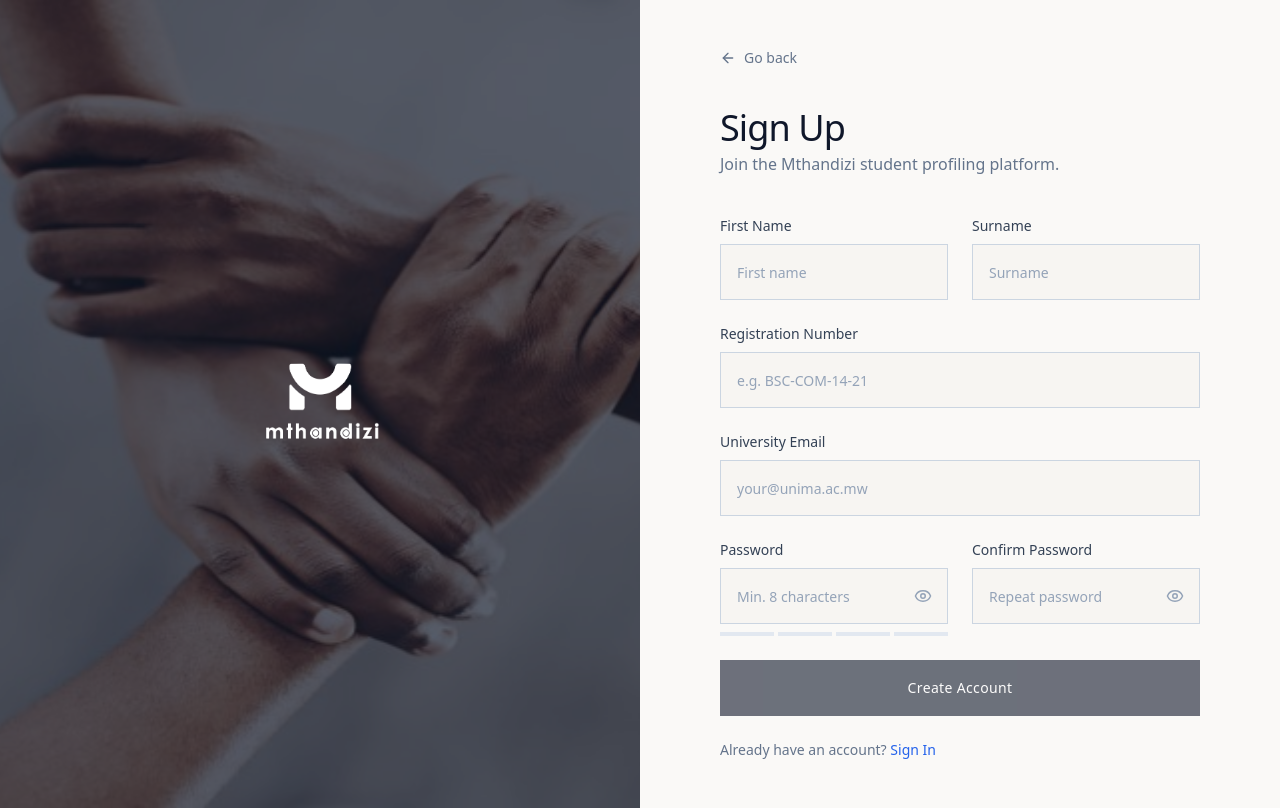
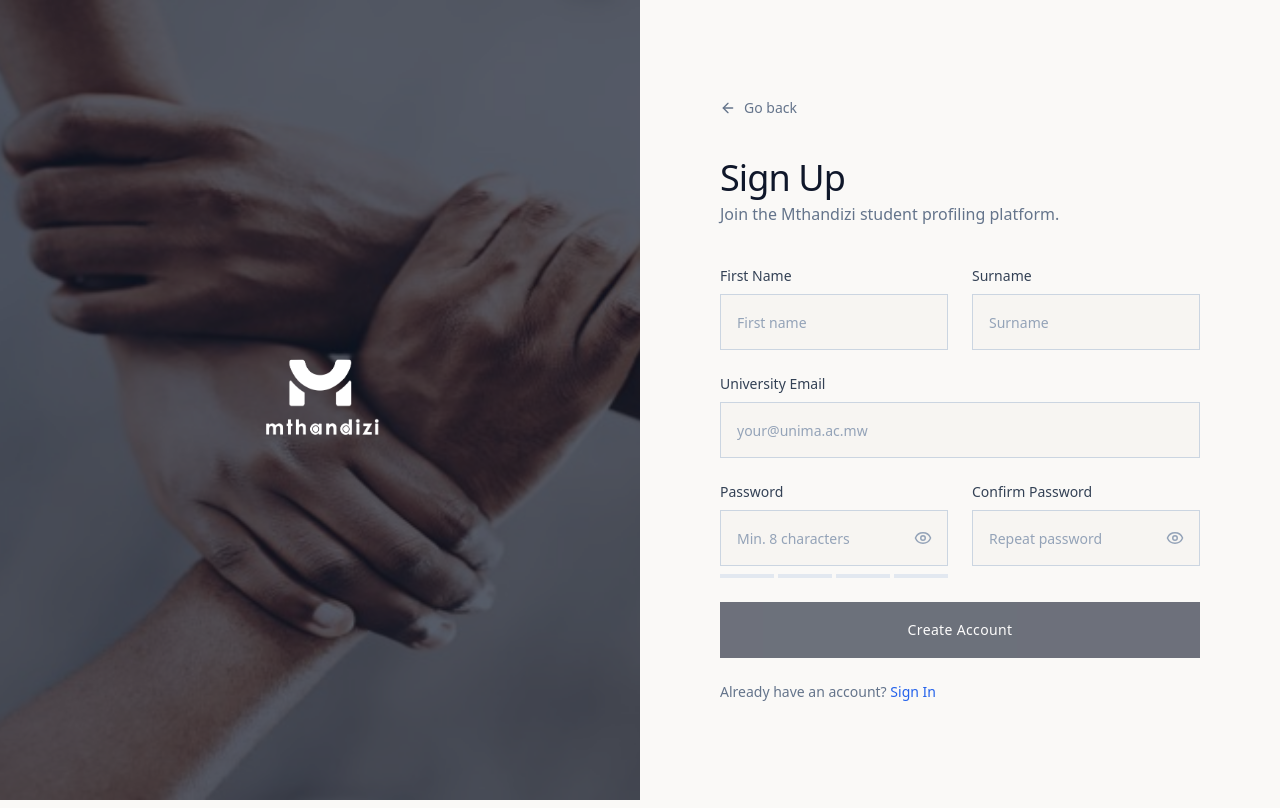
Before and after one commit to blessingsmtonga362-cpu/nthandizi_froent_end, a Next.js app: page /register in a window 1280 px wide. Built offline with nearby package versions, Linux system fonts and the light colour scheme; no server answers; a web font is replaced by a local one.

Commit message:
removed the registration number on the sign up page

```diff
--- a/src/app/(auth)/register/page.tsx
+++ b/src/app/(auth)/register/page.tsx
@@ -18,7 +18,6 @@ export default function RegisterPage() {
   const [formData, setFormData] = useState({
     firstName: "",
     surname: "",
-    registrationNumber: "",
     email: "",
     password: "",
     confirmPassword: "",
@@ -56,7 +55,6 @@ export default function RegisterPage() {
   const isFormValid = () =>
     formData.firstName.trim() &&
     formData.surname.trim() &&
-    formData.registrationNumber.trim() &&
     formData.email.endsWith("@unima.ac.mw") &&
     formData.password.length >= 8 &&
     isPasswordStrong &&
@@ -76,12 +74,11 @@ export default function RegisterPage() {
       await registerUser({
         firstName: formData.firstName.trim(),
         lastName: formData.surname.trim(),
-        registrationNumber: formData.registrationNumber.trim(),
         email: formData.email.trim().toLowerCase(),
         password: formData.password,
         university: "unima",
       });
-      // ✅ FIX: Redirect to verify (not verify-otp) with email parameter
+
       router.push(`/verify?email=${encodeURIComponent(formData.email)}`);
     } catch (err: unknown) {
       setError(err instanceof Error ? err.message : "Registration failed. Please try again.");
@@ -118,7 +115,7 @@ export default function RegisterPage() {
         </div>
       </div>
 
-      {/* ── Right panel — form ── */}
+      {/* Right panel form */}
       <div className="flex-1 flex flex-col justify-center px-8 md:px-16 lg:px-20 py-12 overflow-y-auto" style={{ backgroundColor: "#FAF9F7" }}>
         {/* Go back */}
         <Link
@@ -168,19 +165,6 @@ export default function RegisterPage() {
                   placeholder="Surname"
                   value={formData.surname}
                   onChange={(e) => setFormData({ ...formData, surname: e.target.value })}
-                  className={fieldClass}
-                />
-              </div>
-
-              {/* Registration Number */}
-              <div className="space-y-2 md:col-span-2">
-                <label className="text-sm font-medium text-slate-700 block">Registration Number</label>
-                <Input
-                  required
-                  autoComplete="off"
-                  placeholder="e.g. BSC-COM-14-21"
-                  value={formData.registrationNumber}
-                  onChange={(e) => setFormData({ ...formData, registrationNumber: e.target.value })}
                   className={fieldClass}
                 />
               </div>
--- a/src/lib/api.ts
+++ b/src/lib/api.ts
@@ -435,7 +435,6 @@ export interface RegisterPayload {
   lastName: string;
   email: string;
   password: string;
-  registrationNumber: string;
   university: string;
 }
 
```
